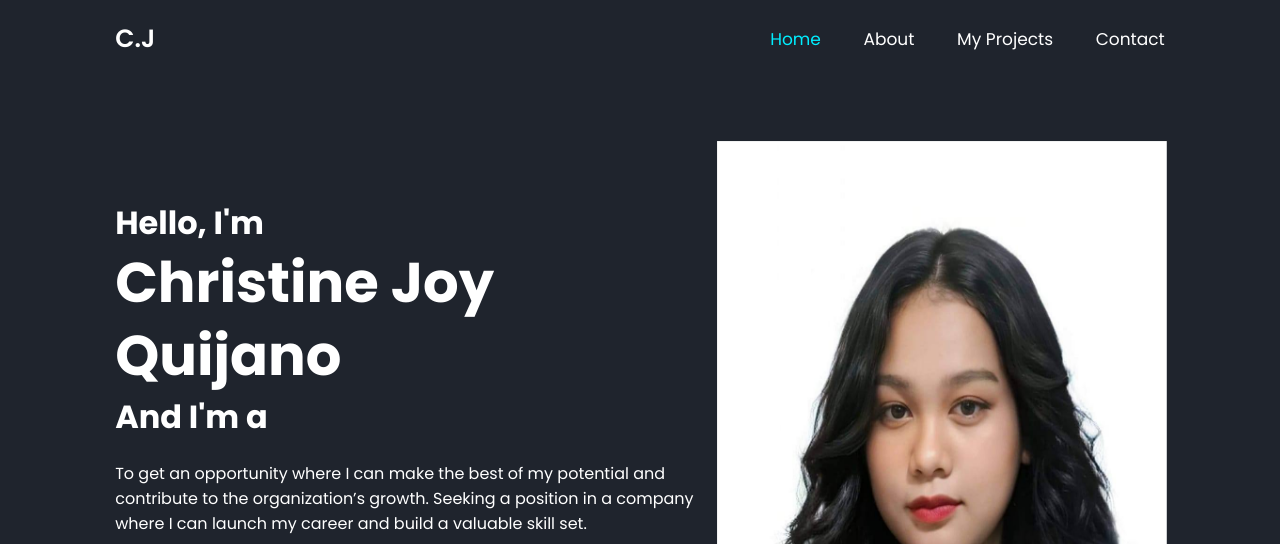
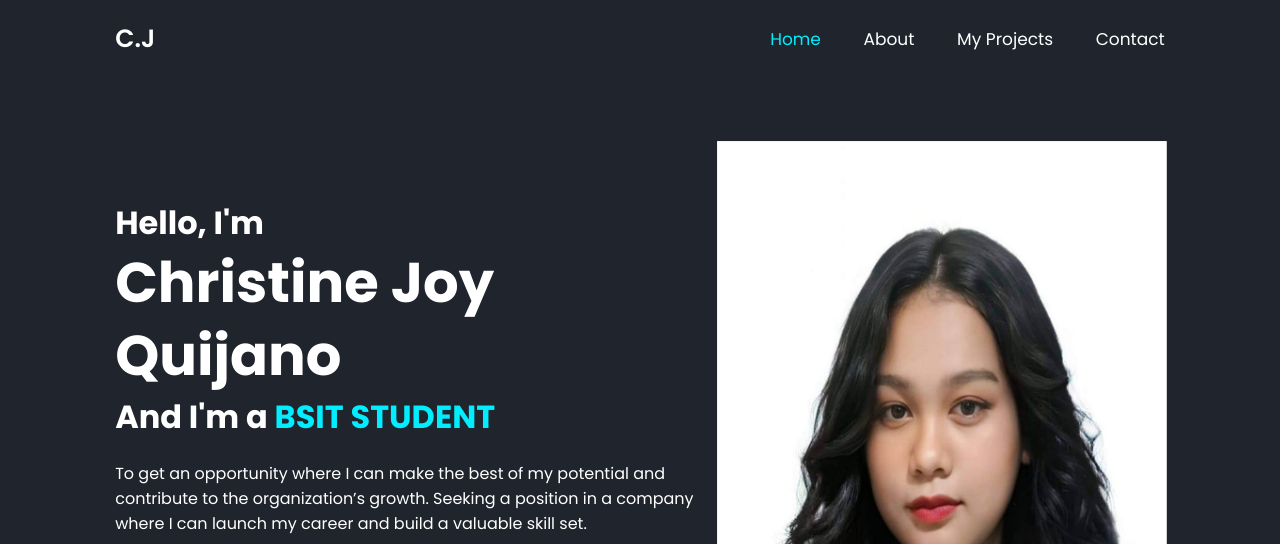
Before and after one commit to cjquijanoo/CJPortfolio, a plain HTML site: page index.html in a window 1280 px wide. Shown: the top 544 px of the page. Drawn offline with nearby package versions, Linux system fonts and the light colour scheme.

Commit message:
Update index.html

```diff
--- a/index.html
+++ b/index.html
@@ -35,7 +35,7 @@
         <div class="home-content">
             <h3>Hello, I'm</h3>
             <h1>Christine Joy Quijano</h1>
-            <h3>And I'm a <span class="multiple-text"></span></h3>
+            <h3>And I'm a <span> BSIT STUDENT</span></h3>
             <p>To get an opportunity where I can make the best of my potential and contribute to the organization’s growth.
                  Seeking a position in a company where I can launch my career and build a valuable skill set. </p>
               <div class="social-media">
@@ -118,8 +118,6 @@
 
     <script src="https://unpkg.com/scrollreveal"></script>
 
-    <script src="http://cdn.jsdelivr.net/npm/typed.js@2.0.12"></script>
-
     <!-- custom js -->
     <script src="js/script.js"></script>
 </body>
```
